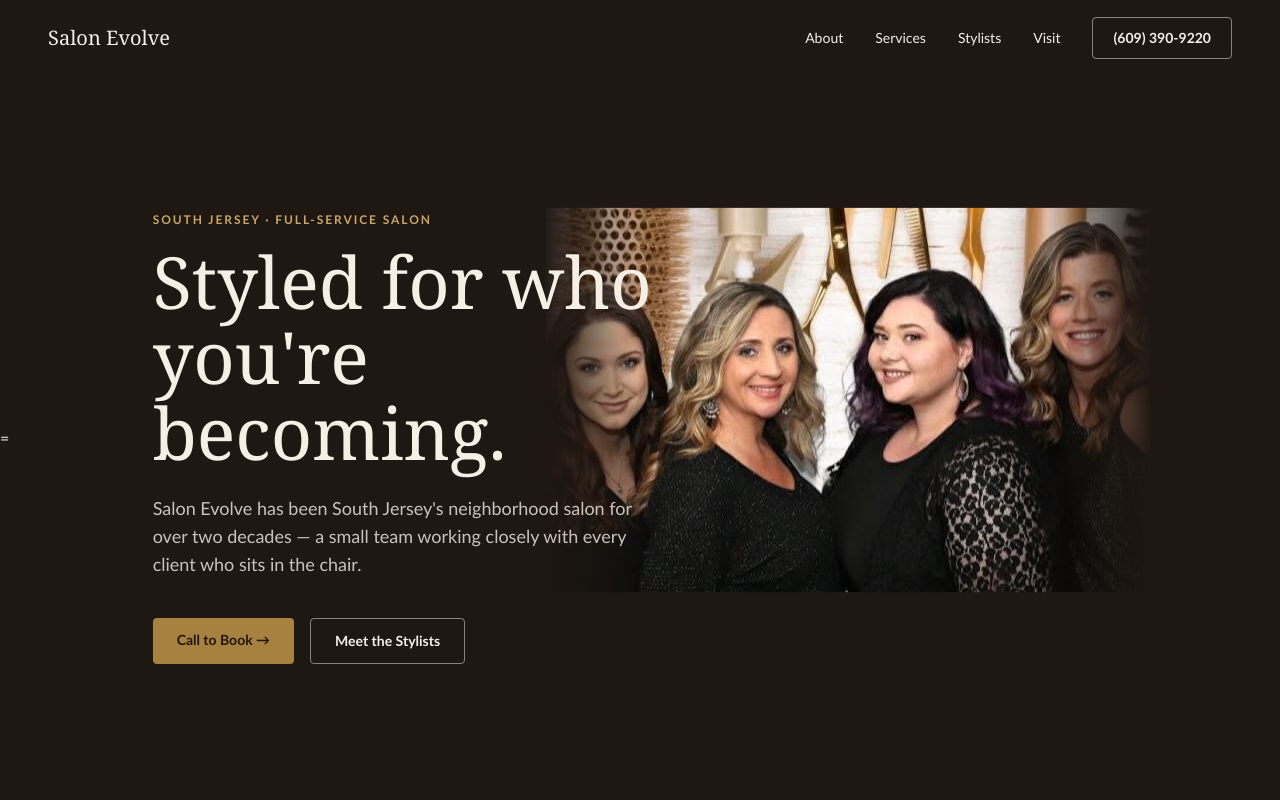
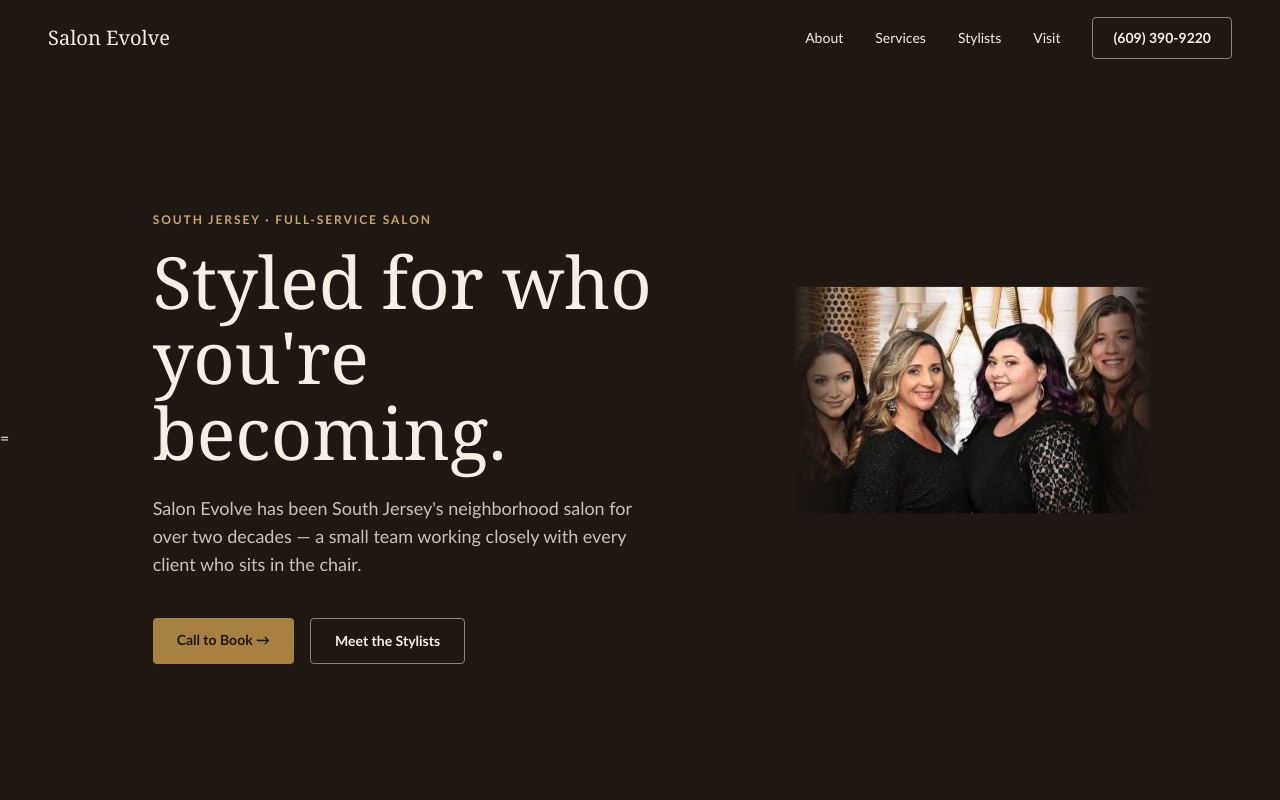
Before and after one commit to nick92461/salon-evolve, a Next.js app: page / in a window 1280 px wide. Shown: the top 800 px of the page. Built offline with nearby package versions, Linux system fonts and the light colour scheme.

Commit message:
make hero image resize based on viewport size

```diff
--- a/src/components/Hero.tsx
+++ b/src/components/Hero.tsx
@@ -21,6 +21,7 @@
 			style={{
 				top: "50%",
 				right: "10%",
+				width: "28vw",
 				transform: "translateY(-50%)",
 				maskImage:
 					"linear-gradient(to right, transparent, black 18%, black 82%, transparent)",
```
Lines whose indentation alone changed are shown as unchanged.
